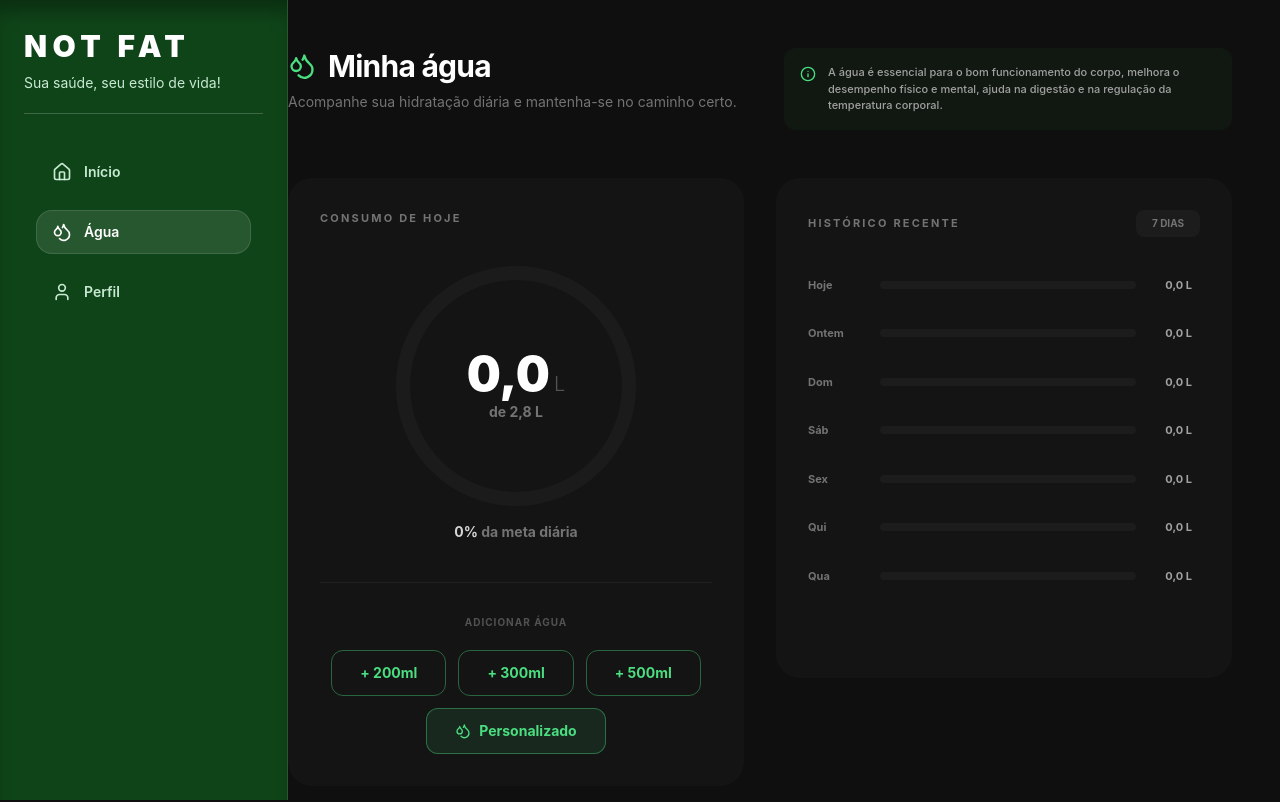
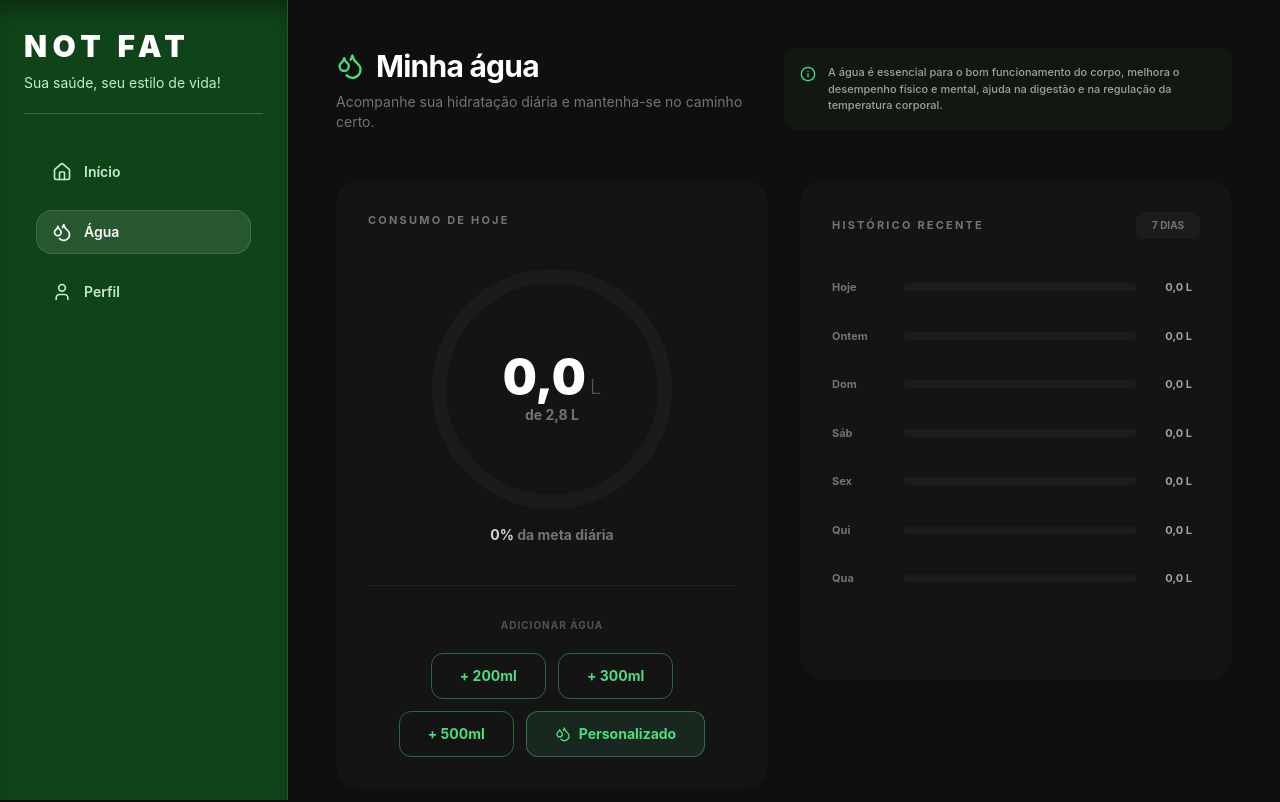
Before and after one commit to Everton-matias/Projeto-web, a React (Vite) app: page /agua in a window 1280 px wide. Shown: the top 802 px of the page. Built offline with nearby package versions, Linux system fonts and the light colour scheme; no server answers; sample sign-in values are in the browser's storage.

Commit message:
fix(agua): corrigir espaçamento entre barra lateral e conteúdo da página

```diff
--- a/frontend/src/index.css
+++ b/frontend/src/index.css
@@ -57,3 +57,10 @@ body {
 .custom-scrollbar::-webkit-scrollbar-thumb:hover {
   background: #252525;
 }
+
+/* Offset do conteúdo principal para compensar a barra lateral fixa */
+@media (min-width: 1024px) {
+  .sidebar-offset {
+    margin-left: 18rem; /* lg:w-72 = 18rem */
+  }
+}
--- a/frontend/src/pages/Agua/index.jsx
+++ b/frontend/src/pages/Agua/index.jsx
@@ -115,8 +115,8 @@ export default function Agua() {
     <div className="flex min-h-screen bg-[#0F0F0F] text-white font-sans selection:bg-green-500/30 overflow-x-hidden">
       <Navigation />
 
-      <main className="flex-1 p-6 lg:pl-72 lg:p-12">
-        <div className="max-w-7xl mx-auto">
+      <main className="flex-1 p-6 lg:p-12">
+        <div className="max-w-7xl mx-auto sidebar-offset">
           {/* HEADER */}
           <div className="flex flex-col lg:flex-row justify-between items-start mb-12 gap-6">
             <div>
```
